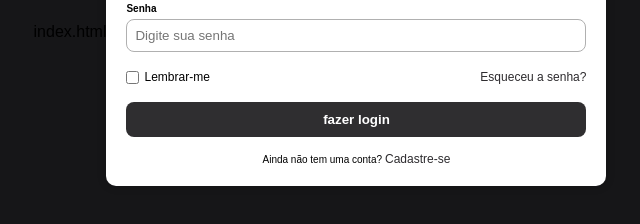
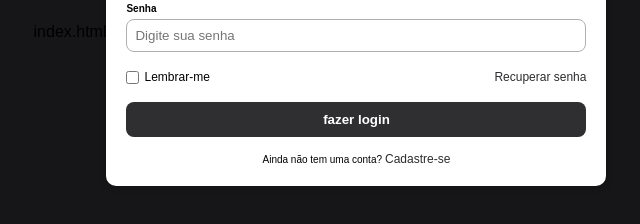
Before and after one commit to Hestermartins/login3, a plain HTML site: page index.html in a window 1280 px wide. Shown: the part 368-592 px from the top of the page, 320-960 px from the left. Drawn offline with Linux system fonts and the light colour scheme.

Commit message:
recuperar senha

```diff
--- a/index.html
+++ b/index.html
@@ -38,7 +38,7 @@ index.html
             <label for="lembrar">Lembrar-me</label>
           </div>
 
-          <a href="#">Esqueceu a senha?</a>
+          <a href="#">Recuperar senha</a>
         </div>
 
         <button type="submit">fazer login</button>
```
